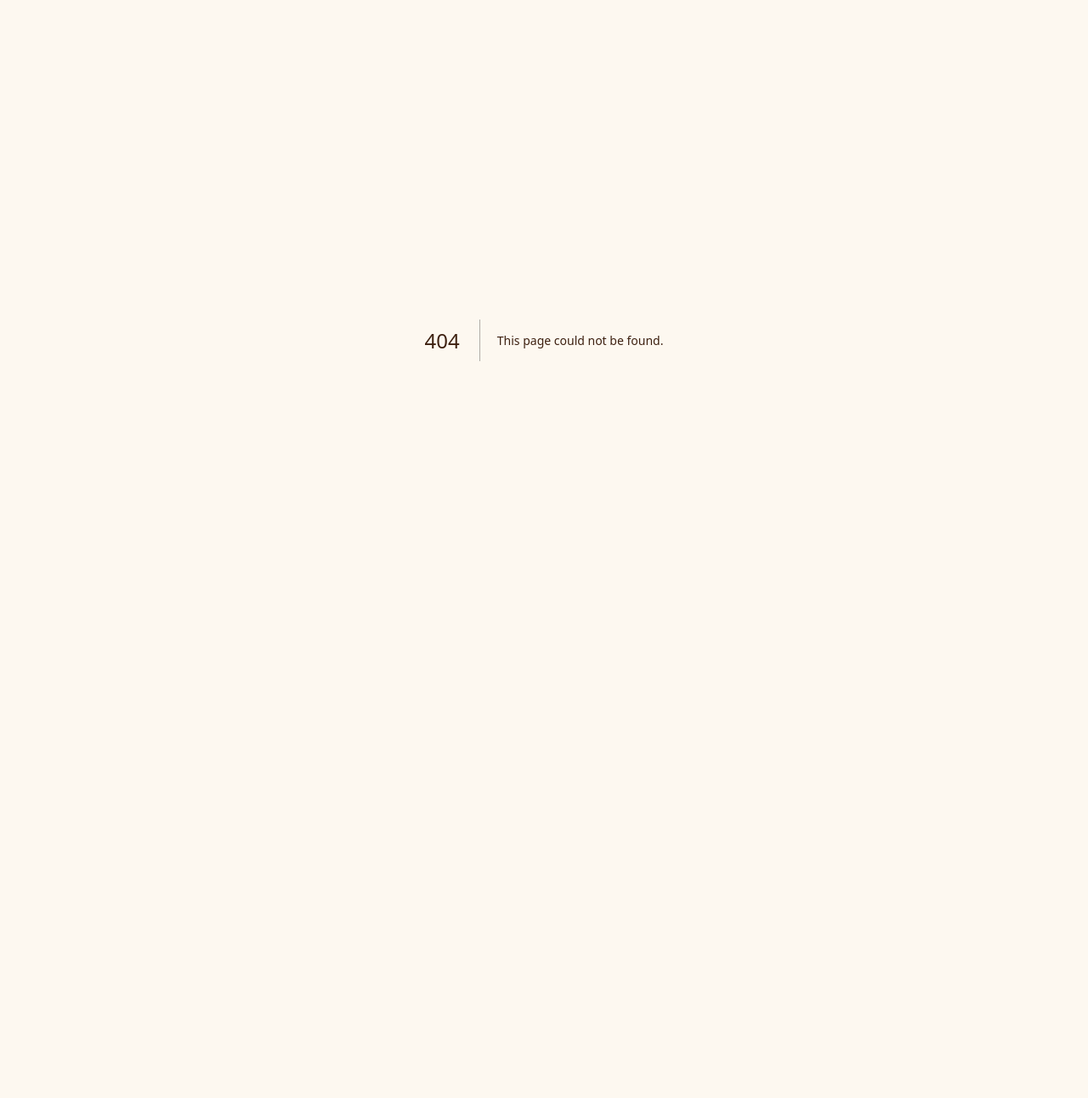
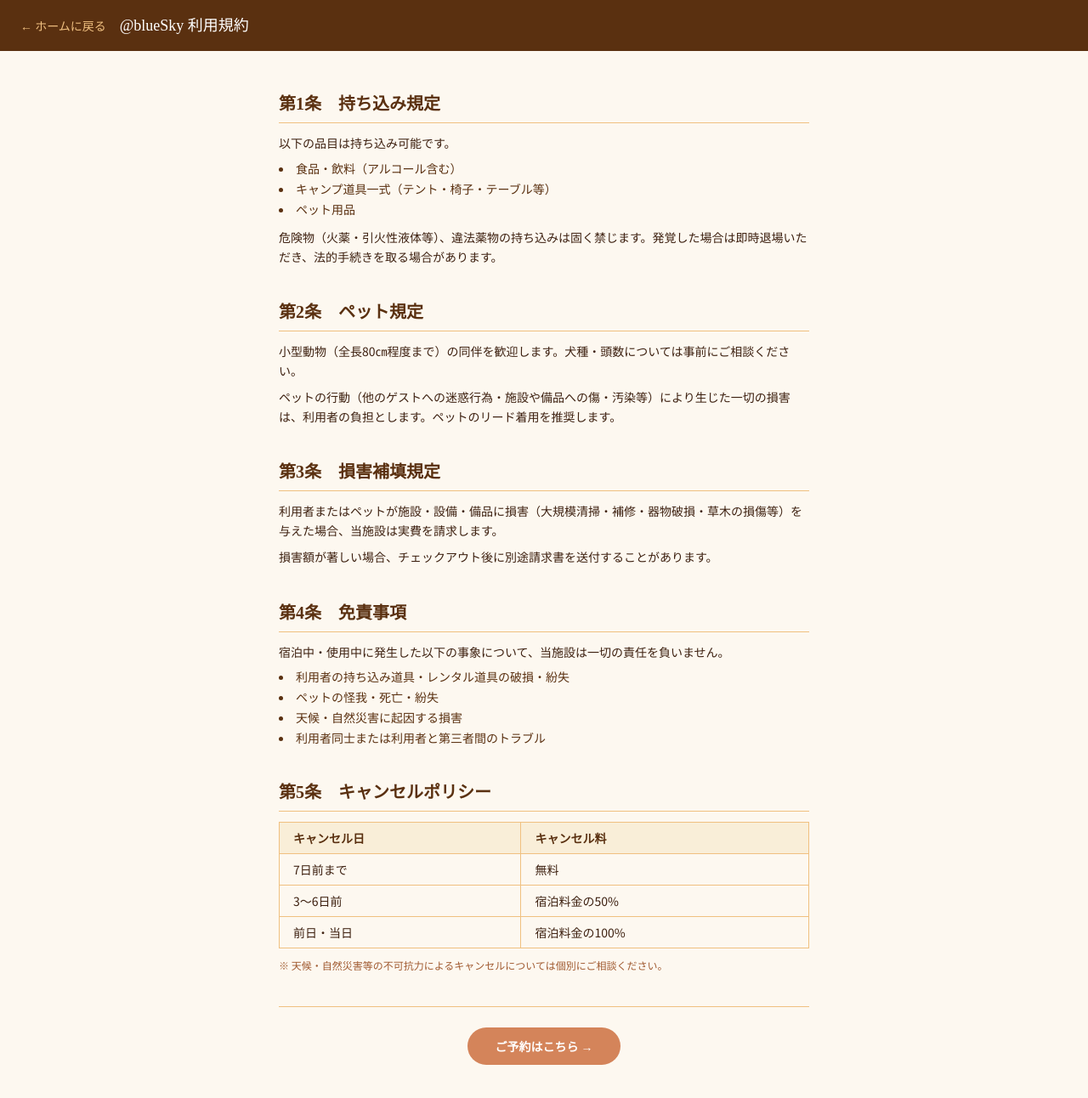
Before and after one commit to bubasparks-Nyogi/bluesky-camp, a Next.js app: page /rules in a window 1280 px wide. Before the commit this address had no page. Shown: the top 1292 px of the page at 85% size. Before the commit the page ends 800 px from the top, so only its background shows below. Built offline with nearby package versions, Linux system fonts and the light colour scheme.

Commit message:
feat: /rules 利用規約全文ページを追加

```diff
--- /dev/null
+++ b/app/rules/page.tsx
@@ -0,0 +1,98 @@
+import Link from 'next/link'
+
+export const metadata = {
+  title: '利用規約 | @blueSky',
+}
+
+export default function RulesPage() {
+  return (
+    <div className="min-h-screen bg-warm-50">
+      <header className="bg-warm-600 text-white py-4 px-6 flex items-center gap-4">
+        <Link href="/" className="text-warm-200 hover:text-white text-sm">← ホームに戻る</Link>
+        <span className="font-serif text-lg">@blueSky 利用規約</span>
+      </header>
+
+      <main className="max-w-2xl mx-auto px-6 py-12 space-y-10 text-warm-700">
+
+        <section>
+          <h2 className="font-serif text-xl font-bold text-warm-600 mb-3 border-b border-warm-200 pb-2">
+            第1条　持ち込み規定
+          </h2>
+          <p className="text-sm leading-relaxed mb-2">以下の品目は持ち込み可能です。</p>
+          <ul className="list-disc list-inside text-sm space-y-1 mb-3 text-warm-600">
+            <li>食品・飲料（アルコール含む）</li>
+            <li>キャンプ道具一式（テント・椅子・テーブル等）</li>
+            <li>ペット用品</li>
+          </ul>
+          <p className="text-sm leading-relaxed">危険物（火薬・引火性液体等）、違法薬物の持ち込みは固く禁じます。発覚した場合は即時退場いただき、法的手続きを取る場合があります。</p>
+        </section>
+
+        <section>
+          <h2 className="font-serif text-xl font-bold text-warm-600 mb-3 border-b border-warm-200 pb-2">
+            第2条　ペット規定
+          </h2>
+          <p className="text-sm leading-relaxed mb-2">小型動物（全長80㎝程度まで）の同伴を歓迎します。犬種・頭数については事前にご相談ください。</p>
+          <p className="text-sm leading-relaxed">ペットの行動（他のゲストへの迷惑行為・施設や備品への傷・汚染等）により生じた一切の損害は、利用者の負担とします。ペットのリード着用を推奨します。</p>
+        </section>
+
+        <section>
+          <h2 className="font-serif text-xl font-bold text-warm-600 mb-3 border-b border-warm-200 pb-2">
+            第3条　損害補填規定
+          </h2>
+          <p className="text-sm leading-relaxed">利用者またはペットが施設・設備・備品に損害（大規模清掃・補修・器物破損・草木の損傷等）を与えた場合、当施設は実費を請求します。</p>
+          <p className="text-sm leading-relaxed mt-2">損害額が著しい場合、チェックアウト後に別途請求書を送付することがあります。</p>
+        </section>
+
+        <section>
+          <h2 className="font-serif text-xl font-bold text-warm-600 mb-3 border-b border-warm-200 pb-2">
+            第4条　免責事項
+          </h2>
+          <p className="text-sm leading-relaxed">宿泊中・使用中に発生した以下の事象について、当施設は一切の責任を負いません。</p>
+          <ul className="list-disc list-inside text-sm space-y-1 mt-2 text-warm-600">
+            <li>利用者の持ち込み道具・レンタル道具の破損・紛失</li>
+            <li>ペットの怪我・死亡・紛失</li>
+            <li>天候・自然災害に起因する損害</li>
+            <li>利用者同士または利用者と第三者間のトラブル</li>
+          </ul>
+        </section>
+
+        <section>
+          <h2 className="font-serif text-xl font-bold text-warm-600 mb-3 border-b border-warm-200 pb-2">
+            第5条　キャンセルポリシー
+          </h2>
+          <div className="overflow-x-auto">
+            <table className="w-full text-sm border-collapse">
+              <thead>
+                <tr className="bg-warm-100">
+                  <th className="border border-warm-200 px-4 py-2 text-left text-warm-600">キャンセル日</th>
+                  <th className="border border-warm-200 px-4 py-2 text-left text-warm-600">キャンセル料</th>
+                </tr>
+              </thead>
+              <tbody>
+                <tr>
+                  <td className="border border-warm-200 px-4 py-2">7日前まで</td>
+                  <td className="border border-warm-200 px-4 py-2">無料</td>
+                </tr>
+                <tr className="bg-warm-50">
+                  <td className="border border-warm-200 px-4 py-2">3〜6日前</td>
+                  <td className="border border-warm-200 px-4 py-2">宿泊料金の50%</td>
+                </tr>
+                <tr>
+                  <td className="border border-warm-200 px-4 py-2">前日・当日</td>
+                  <td className="border border-warm-200 px-4 py-2">宿泊料金の100%</td>
+                </tr>
+              </tbody>
+            </table>
+          </div>
+          <p className="text-xs text-warm-400 mt-3">※ 天候・自然災害等の不可抗力によるキャンセルについては個別にご相談ください。</p>
+        </section>
+
+        <div className="pt-6 border-t border-warm-200 text-center">
+          <Link href="/reserve" className="inline-block bg-warm-300 hover:bg-warm-400 text-white font-bold px-8 py-3 rounded-full text-sm transition-colors">
+            ご予約はこちら →
+          </Link>
+        </div>
+      </main>
+    </div>
+  )
+}
```
